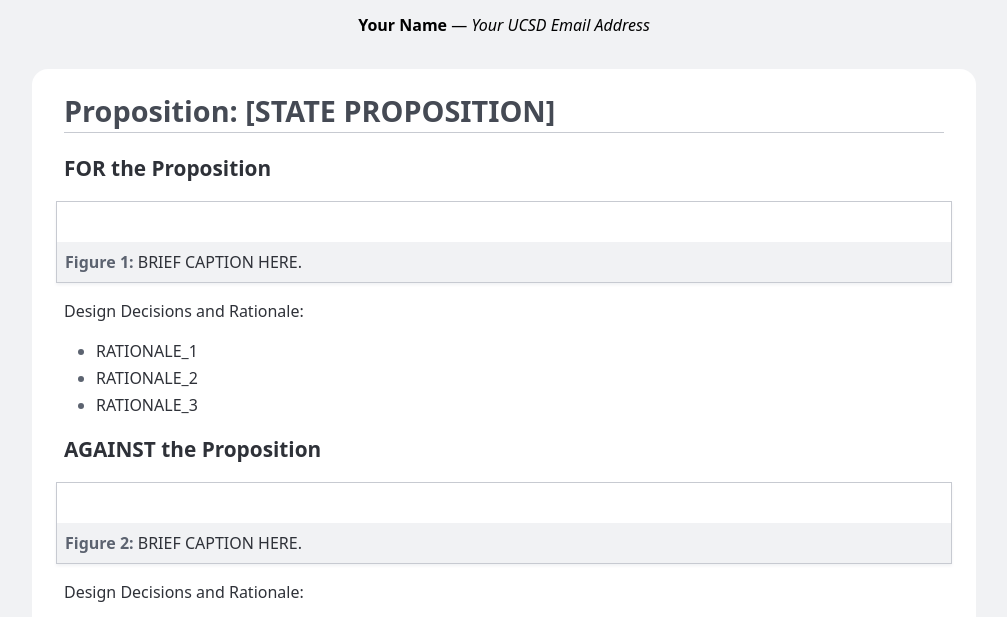
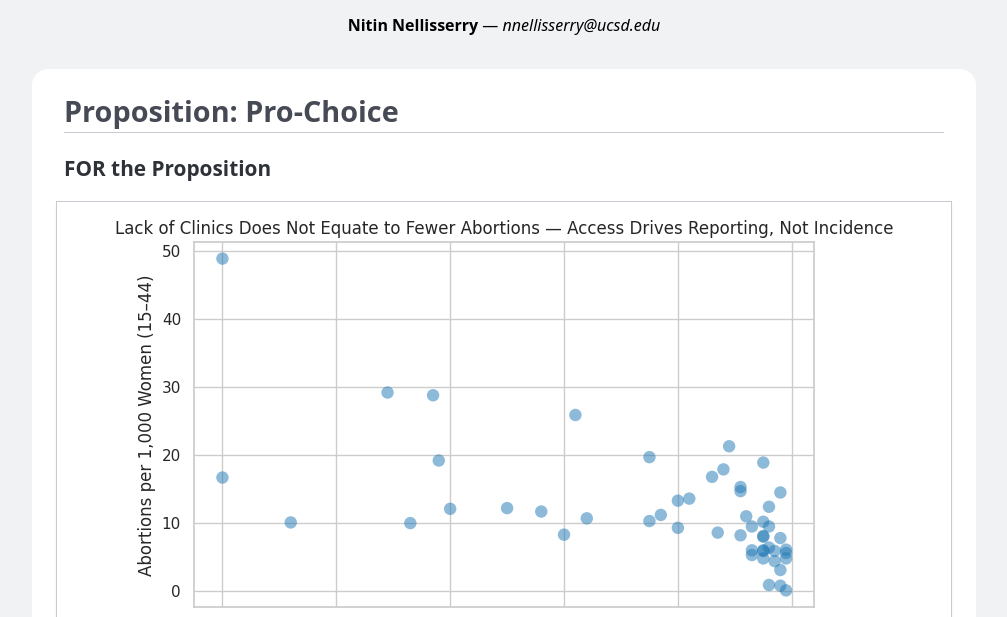
Before and after one commit to nitinnel123/Project1, a plain HTML site: page index.html in a window 1280 px wide. Shown: the part 290-907 px from the top of the page, without its empty margins (136-1143 px from the left). Drawn offline with Linux system fonts and the light colour scheme.

Commit message:
Update index.html

```diff
--- a/index.html
+++ b/index.html
@@ -148,18 +148,18 @@
         Persuasive or Deceptive Visualization?
       </h1>
 
-      <p><strong>Your Name</strong> — <em>Your UCSD Email Address</em></p>
+      <p><strong>Nitin Nellisserry</strong> — <em>nnellisserry@ucsd.edu</em></p>
     </header>
 
     <main>
-      <h2>Proposition: [STATE PROPOSITION]</h2>
+      <h2>Proposition: Pro-Choice </h2>
 
       <section>
         <h3>FOR the Proposition</h3>
 
         <figure>
-          <img src="IMAGE_FILENAME" alt="" />
-          <figcaption>BRIEF CAPTION HERE.</figcaption>
+          <img src="images\pro-choice.png" alt="" />
+          <figcaption>Abortion restrictions that limit clinic access do not reduce abortion rates; they only reduce safety and transparency.</figcaption>
         </figure>
 
         <p>Design Decisions and Rationale:</p>
@@ -175,7 +175,7 @@
         <h3>AGAINST the Proposition</h3>
 
         <figure>
-          <img src="IMAGE_FILENAME" alt="" />
+          <img src="" alt="" />
           <figcaption>BRIEF CAPTION HERE.</figcaption>
         </figure>
 
```
